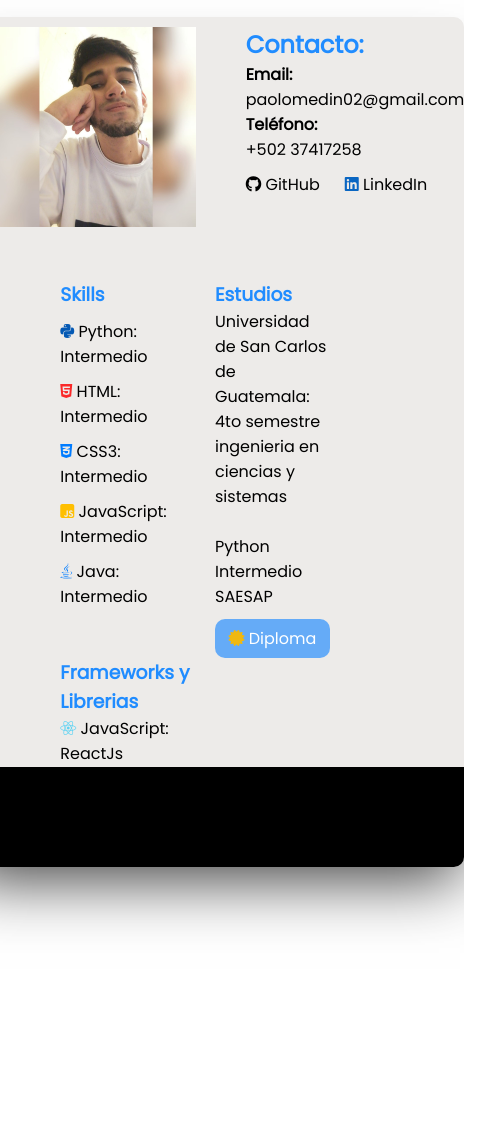
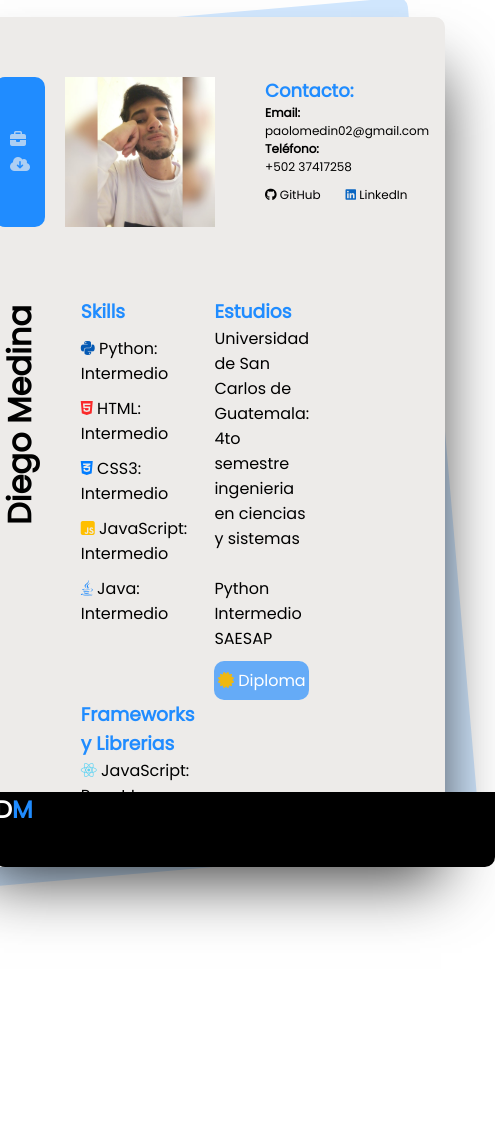
Before and after one commit to Diego176-bit/curriculum-vitae, a plain HTML site: page index.html in a window 390 px wide. Shown: the top 1126 px of the page, 495 px wide, since content can reach past the window. Drawn offline with Linux system fonts and the light colour scheme.

Commit message:
responsive implemente

```diff
--- a/index.html
+++ b/index.html
@@ -5,6 +5,8 @@
     <meta http-equiv="X-UA-Compatible" content="IE=edge">
     <meta name="viewport" content="width=device-width, initial-scale=1.0">
     <link rel="stylesheet" href="style.css">
+    <!-- Responsive  -->
+    <meta name="viewport" content="width=device-width, initial-scale=1">
    <!-- Fontawersome -->
    <script src="https://kit.fontawesome.com/f0f2fe0a18.js" crossorigin="anonymous"></script>
     <title>Diego Medina</title>
@@ -35,8 +37,8 @@
 
             <main class="main-curriculum">
                 <div class="text-container">
-                <h1>Diego Medina</h1>
-            </div>
+                    <h1>Diego Medina</h1>
+                </div>
                 <div class="skills-container">
                     <h3>Skills</h3>
                     <span><i class="fa-brands fa-python"></i> Python: Intermedio</span>
--- a/style.css
+++ b/style.css
@@ -33,10 +33,20 @@ h2,h3{
     -webkit-box-shadow: 17px 34px 60px -21px rgba(0,0,0,0.75);
     -moz-box-shadow: 17px 34px 60px -21px rgba(0,0,0,0.75);
 }
+.card::before{
+    content: "";
+    position: absolute;
+    background-color: rgba(32, 140, 255, 0.2);
+    inset:0;
+    transform: rotate(-5deg);
+    z-index: -1;
+    border-radius: inherit;
+}
  header{
     width: 100%;
     display: grid;
     grid-template-columns: repeat(4, 1fr);
+
 
 
 }
@@ -182,10 +192,16 @@ hr{
     color: #5ed3f3;
 }
 .main-curriculum h1{
-    grid-column: 1/2;
+
     writing-mode: vertical-lr;
     transform: rotate(180deg);
 
+
+}
+.main-curriculum .text-container{
+    grid-column: 1/2;
+    grid-row: 1/2;
+    padding-top: 28px;
 }
 footer{
     position: absolute;
@@ -207,3 +223,32 @@ footer h2{
 footer h2 span{
     color: #208CFF;
 }
+
+/* MEDIA QUERIS RESPONSIVE MOVILE  */
+@media screen and (max-width: 767px) {
+    .card{
+        width: 500px;
+        padding: 50px;
+    }
+    footer{
+        height: 75px;
+        width: 500px;
+    }
+    footer h2{
+        padding: 0;
+    }
+    .img-container{
+        width: 150px;
+
+    }
+    header nav{
+        height: 150px;
+    }
+    .frameworks-librerias{
+        grid-column: 2/3;
+    }
+
+    .contact-info-container{
+        font-size: 12px;
+    }
+}
```
